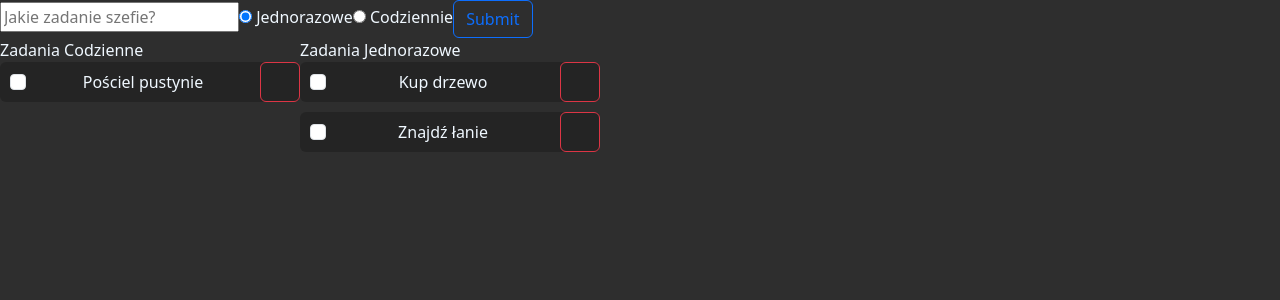
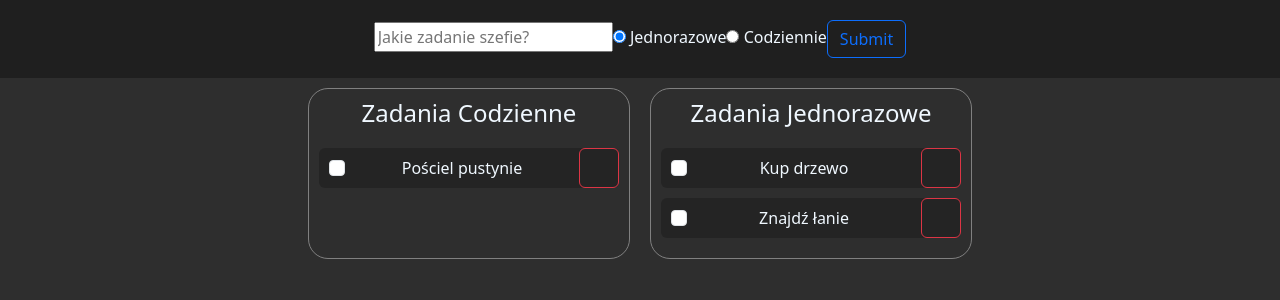
Before and after one commit to KBulka/to-do-list, a React (Vite) app: page / in a window 1280 px wide. Shown: the top 300 px of the page. Built offline with nearby package versions, Linux system fonts and the light colour scheme; some icons are missing.

Commit message:
Poprawki CSS

```diff
--- a/src/component/TodoListDaily.jsx
+++ b/src/component/TodoListDaily.jsx
@@ -8,7 +8,7 @@ import { cilTrash } from '@coreui/icons';
 const TodoListDaily = ({ todos, delete_todo }) => {
   return (
     <div className="todo-list">
-        Zadania Codzienne
+        <h4>Zadania Codzienne</h4>
       {todos.map((todo) =>
         todo.category === 'daily' ? (
           <div className="task" key={todo.id}>
--- a/src/component/TodoListOnetime.jsx
+++ b/src/component/TodoListOnetime.jsx
@@ -10,7 +10,7 @@ const TodoListOnetime = ({ todos, delete_todo }) => {
   return (
     <div className="todo-list">
 
-        Zadania Jednorazowe
+       <h4> Zadania Jednorazowe</h4>
       {todos.map((todo) =>
         todo.category === 'onetime' ? (
           <div className="task" key={todo.id}>
--- a/src/component/TodoSearch.jsx
+++ b/src/component/TodoSearch.jsx
@@ -1,6 +1,7 @@
 import React, { useState } from 'react'
 import { useForm } from 'react-hook-form'
 import Button from 'react-bootstrap/Button'
+import { CFormSelect } from '@coreui/react'
 
 const TodoSearch = ({ add_todo }) => {
   const { register, handleSubmit, reset } = useForm()
--- a/src/index.css
+++ b/src/index.css
@@ -1,6 +1,32 @@
 body {
 background-color: rgb(46, 46, 46);
 color: aliceblue;
+}
+.todo-container{
+width: 100%;
+}
+.todo-search{
+  width: 100%;
+padding: 20px;
+  display: flex;
+  justify-content: center;
+  background-color: rgb(31, 31, 31);
+}
+
+.todo-list-content{
+  display: flex;
+  justify-content: center;
+}
+h4{
+ text-align: center;
+ margin-bottom: 20px;
+}
+
+.todo-list{
+  margin: 10px;
+  border: rgb(128, 128, 128) 1px solid;
+  padding: 10px;
+  border-radius: 20px;
 }
 .task
 {
@@ -13,11 +39,6 @@ color: aliceblue;
   align-items: center;
   background-color: rgb(36, 36, 36);
   border-radius: 6px;
-
-}
-
-.todo-list-content{
-  display: flex;
 }
 .delete{
   padding: 5px;
```
